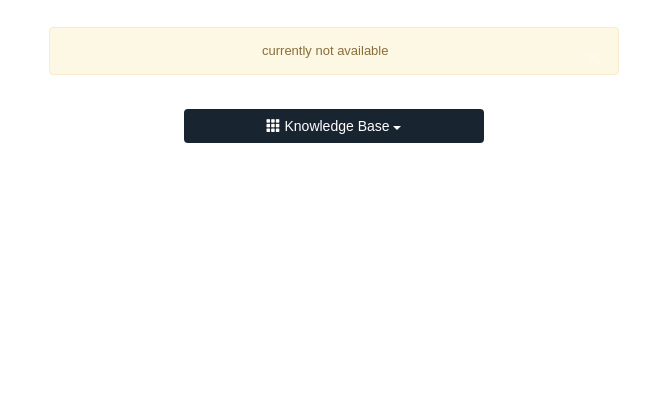
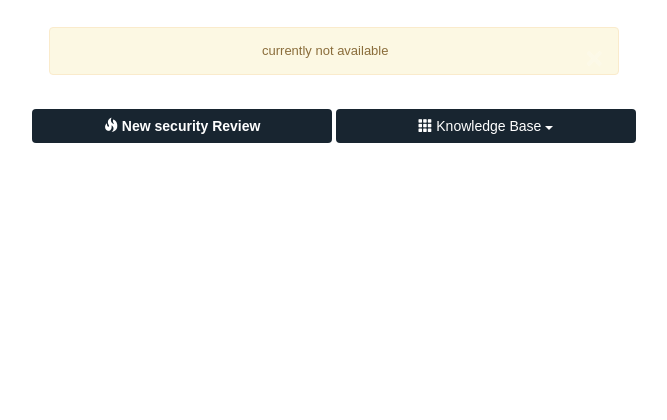
Before and after one commit to mohangcsm/secops, a Flask app: page /rfp_base in a window 1280 px wide. Shown: the part 85-505 px from the top of the page, without its empty margins (306-973 px from the left). Run offline with Flask 2, Linux system fonts and the light colour scheme; parts of the project's set-up code (start-up, migrations or seed data) failed here and were passed over; some libraries are stand-ins or nearby versions; some web fonts are replaced.

Commit message:
bug fixes

```diff
--- a/application/static/external/index.js
+++ b/application/static/external/index.js
@@ -184,7 +184,7 @@ function open_issue(key,status,summary,requestingfor){
   }
   var approve_action = document.createElement("INPUT");
   approve_action.type = "submit";
-  approve_action.name = "action";
+  approve_action.name = "Action";
   if(status == "Under Review" || !peer_review_needed)
     approve_action.value = "Approve";
   else
@@ -204,7 +204,7 @@ function open_issue(key,status,summary,requestingfor){
   var close_div = document.createElement("DIV");
   close_div.classList = "pull-right";
 
-  var action_div = document.getElementById('action');
+  var action_div = document.getElementById('Action');
   action_div.innerHTML = "";
 
   approve_div.appendChild(approve_action);
--- a/application/templates/close_tickets.html
+++ b/application/templates/close_tickets.html
@@ -114,7 +114,7 @@
       if(peer_review_enabled)
         PEER_REVIEW_REQUIRED_FOR = {{PEER_REVIEW_REQUIRED_FOR|safe}};
     </script>
-    <div id="action" style="width: 200px">
+    <div id="Action" style="width: 200px">
 
     </div><br /><br />
     </form>
--- a/application/templates/index.html
+++ b/application/templates/index.html
@@ -55,27 +55,25 @@
   </div>
 
 <h2><br />
-  {% if session.access_token %}
   <a href="/new_secreview"><button type="button" class="btn btn-grey btn-md" style="width:300px" data-toggle="modal" data-target="#myModal" id="new-scan" >
-    <strong>New security Review</strong>
+    <strong><strong><span class="glyphicon glyphicon-fire"></span> New security Review</strong>
   </button></a>
-  {% endif %}
     <button type="button" class="btn btn-grey btn-md dropdown dropdown-toggle line-spacing" style="width:300px" id="new-scan">
       <a class="dropdown-toggle" type="button" data-toggle="dropdown" style="color:white" >
       <span class="glyphicon glyphicon-th"></span>
         Knowledge Base
       <span class="caret"></span></a>
       <ul class="dropdown-menu" style="width:300px">
-        <li><a href="/security_base"><span class="glyphicon glyphicon-log-out"></span> Security Knowledge Base</a></li>
-        <li><a href="/rfp_base"><span class="glyphicon glyphicon-log-out"></span> RFP Knowledge Base</a></li>
+        <li><a href="{{config.SEC_KB_LINK|e}}" target="_blank"><span class="glyphicon glyphicon-book"></span> Security Knowledge Base</a></li>
+        <li><a href="{{config.RFP_KB_LINK|e}}" target="_blank"><span class="glyphicon glyphicon-book"></span> RFP Knowledge Base</a></li>
       </ul>
     </button>
   {% if session.appsec_user %}
   <a href="/close_tickets"><button type="button" class="btn btn-grey btn-md" style="width:300px" id="new-scan" >
-    <strong>Close Tickets</strong>
+    <strong><span class="glyphicon glyphicon-off"></span> Close Tickets</strong>
   </button></a>
   {% endif %}
-</h2>
+</h2><br />
 
     <!-- Footer -->
     {% extends "footer.html" %}
--- a/application/templates/nav.html
+++ b/application/templates/nav.html
@@ -5,6 +5,10 @@
     </ul><br />
     <ul class="nav navbar-nav navbar-right">
        <li><a href="/"><span class="glyphicon glyphicon-home"></span> Home</a></li>
+      {% if session.access_token %}
+        <li><a href="/new_secreview"><span class="glyphicon glyphicon-fire"></span> New security Review</a></li>
+      </button></a>
+      {% endif %}
       {% if session.appsec_user %}
        <li><a href="/close_tickets"><span class="glyphicon glyphicon-off"></span> Close Tickets</a></li>
       {% endif %}
@@ -13,8 +17,8 @@
         <span class="glyphicon glyphicon-th"></span> Knowledge Base
         <span class="caret"></span></a>
         <ul class="dropdown-menu">
-          <li><a href="/security_base"><span class="glyphicon glyphicon-th"></span> Security KB</a></li>
-          <li><a href="/rfp_base"><span class="glyphicon glyphicon-th"></span> RFP KB</a></li>
+          <li><a href="{{config.SEC_KB_LINK|e}}" target="_blank"><span class="glyphicon glyphicon-book"></span> Security KB</a></li>
+          <li><a href="{{config.RFP_KB_LINK|e}}" target="_blank"><span class="glyphicon glyphicon-book"></span> RFP KB</a></li>
         </ul>
       </li>
        <li class="dropdown line-spacing">
--- a/application/views.py
+++ b/application/views.py
@@ -1,4 +1,4 @@
-import flask, time, sys, json, sqlite3, os, sys, random, string, hashlib, subprocess
+import flask, time, sys, json, sqlite3, os, sys, random, string, hashlib, subprocess, requests
 
 from flask import render_template, session, jsonify, request, Response, flash
 from flask import flash, current_app, redirect, url_for, send_from_directory
@@ -127,7 +127,7 @@ def close_tickets():
             message="",
             category=""), 200
 
-    if request.method == "POST" and  "action" in request.form:
+    if request.method == "POST" and  "Action" in request.form:
         args = request.form
         category="success"
         return_code = 200
@@ -138,7 +138,7 @@ def close_tickets():
         requestingfor = args.get('requestingfor')
         comments = args.get('comments')
         approver = args.get('approver')
-        action = args.get('action')
+        action = args.get('Action')
 
         status = check_status(str(issue.fields.status.name),requestingfor)
 
@@ -227,7 +227,6 @@ def close_tickets():
         return render_template('index.html',message=message, category=category), return_code
 
     return redirect(url_for('index')), 403
-
 
 @app.route('/security_base')
 def security_base():
```
Also changed, not shown: config.py (+11 -1 lines), 1 other file.
